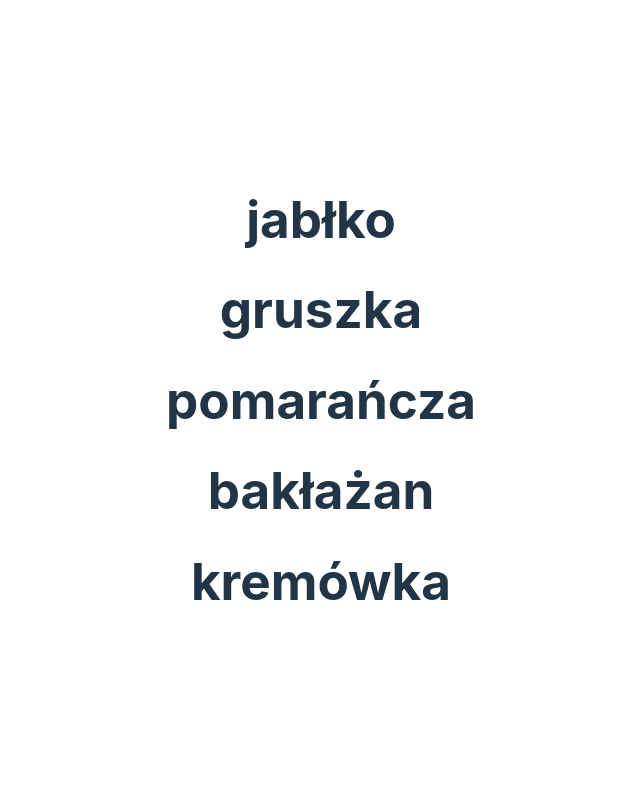
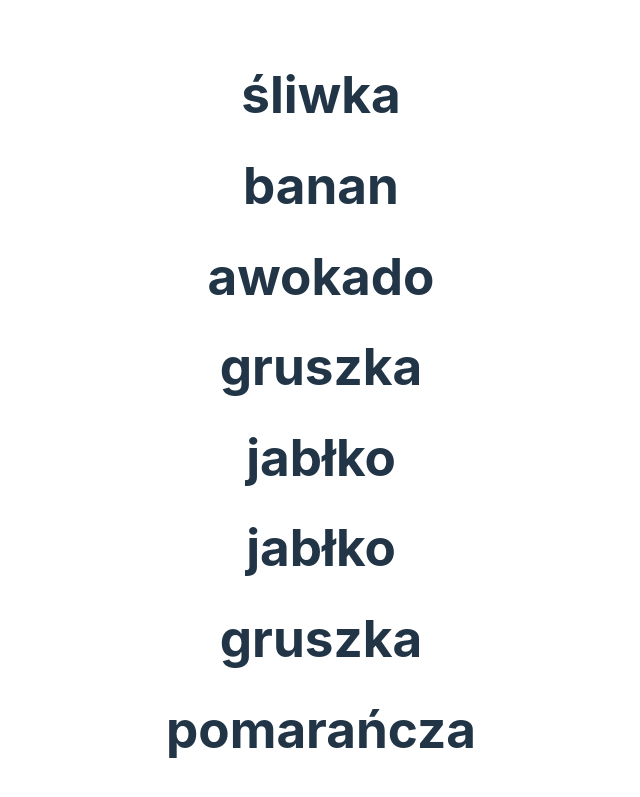
Before and after one commit to antoni-lakomy/Internet-Applications-Course, a React (Vite) app in the folder lab_05_wdai/lab_5_react/: page / in a window 1280 px wide. Shown: the top 797 px of the page, without its empty margins (319-959 px from the left). Built offline with nearby package versions, Linux system fonts and the light colour scheme.

Commit message:
ex 1 done

```diff
--- a/lab_05_wdai/lab_5_react/src/App.tsx
+++ b/lab_05_wdai/lab_5_react/src/App.tsx
@@ -17,21 +17,19 @@ function Koszyk() {
 }
 
 function NowyKoszyk() {
+  const produkty = ['śliwka', 'banan', 'awokado', 'gruszka', 'jabłko']
   return (
-    <div>
-      <Produkt nazwa='jabłko'/>
-      <Produkt nazwa='gruszka'/>
-      <Produkt nazwa='pomarańcza'/>
-      <Produkt nazwa='bakłażan'/>
-      <Produkt nazwa='kremówka'/>
-    </div>
-  )
+    produkty.map((produkt) => <Produkt nazwa={produkt}/> )
+  );
 }
 
 
 export default function App() {
   return (
-    <Koszyk/>
+    <div>
+      <NowyKoszyk/>
+      <Koszyk/>
+    </div>
   );
   // const [count, setCount] = useState(0)
 
```
